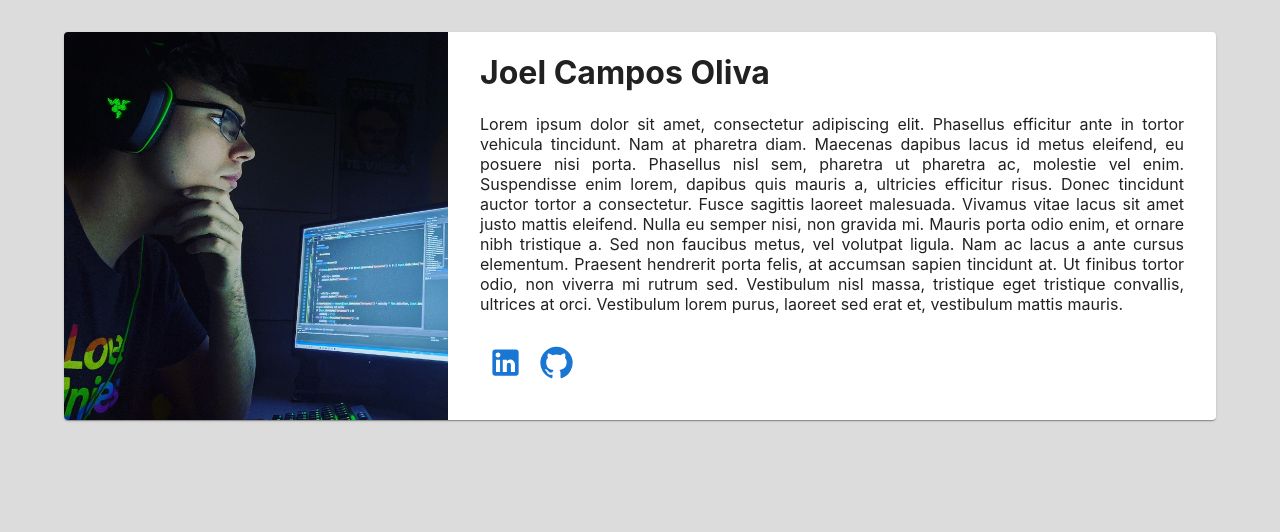
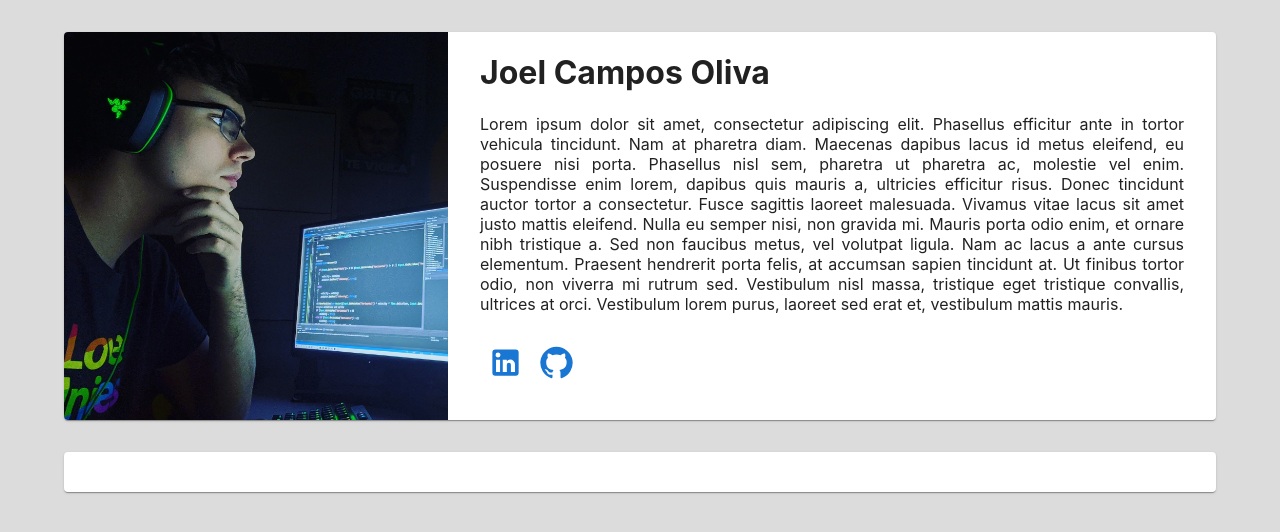
Before and after one commit to TheMineWay/cv, a React (Create React App) app: page / in a window 1280 px wide. Shown: the top 532 px of the page. Built offline with nearby package versions, Linux system fonts and the light colour scheme.

Commit message:
Base voyage card

```diff
--- a/src/view/MainPage/AcademicVoyage/AcademicVoyage.tsx
+++ b/src/view/MainPage/AcademicVoyage/AcademicVoyage.tsx
@@ -1,7 +1,11 @@
+import { Card, CardContent } from "@mui/material";
+
 export default function AcademicVoyage() {
     return (
-        <>
+        <Card>
+            <CardContent>
 
-        </>
+            </CardContent>
+        </Card>
     );
 }
```
